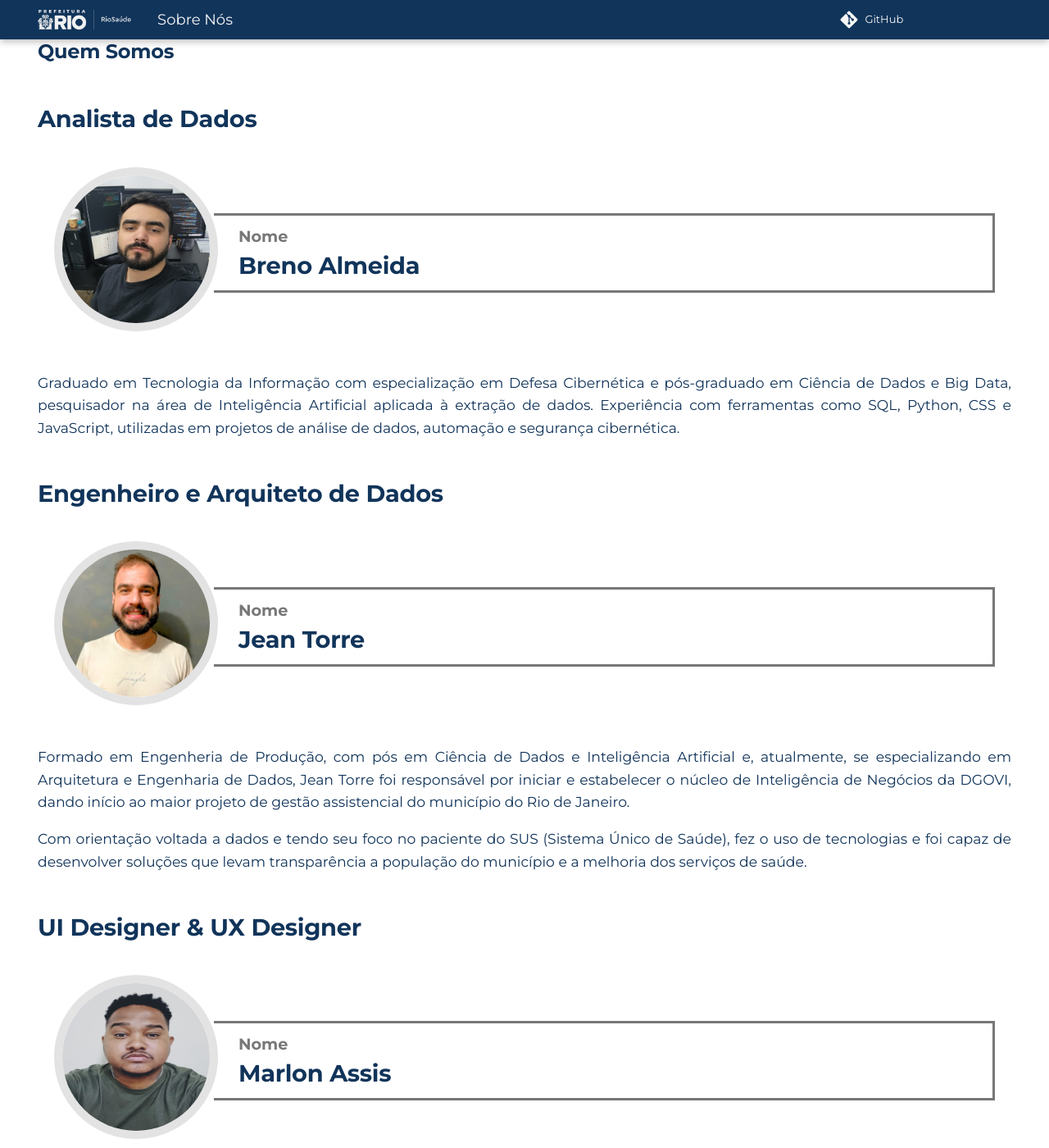
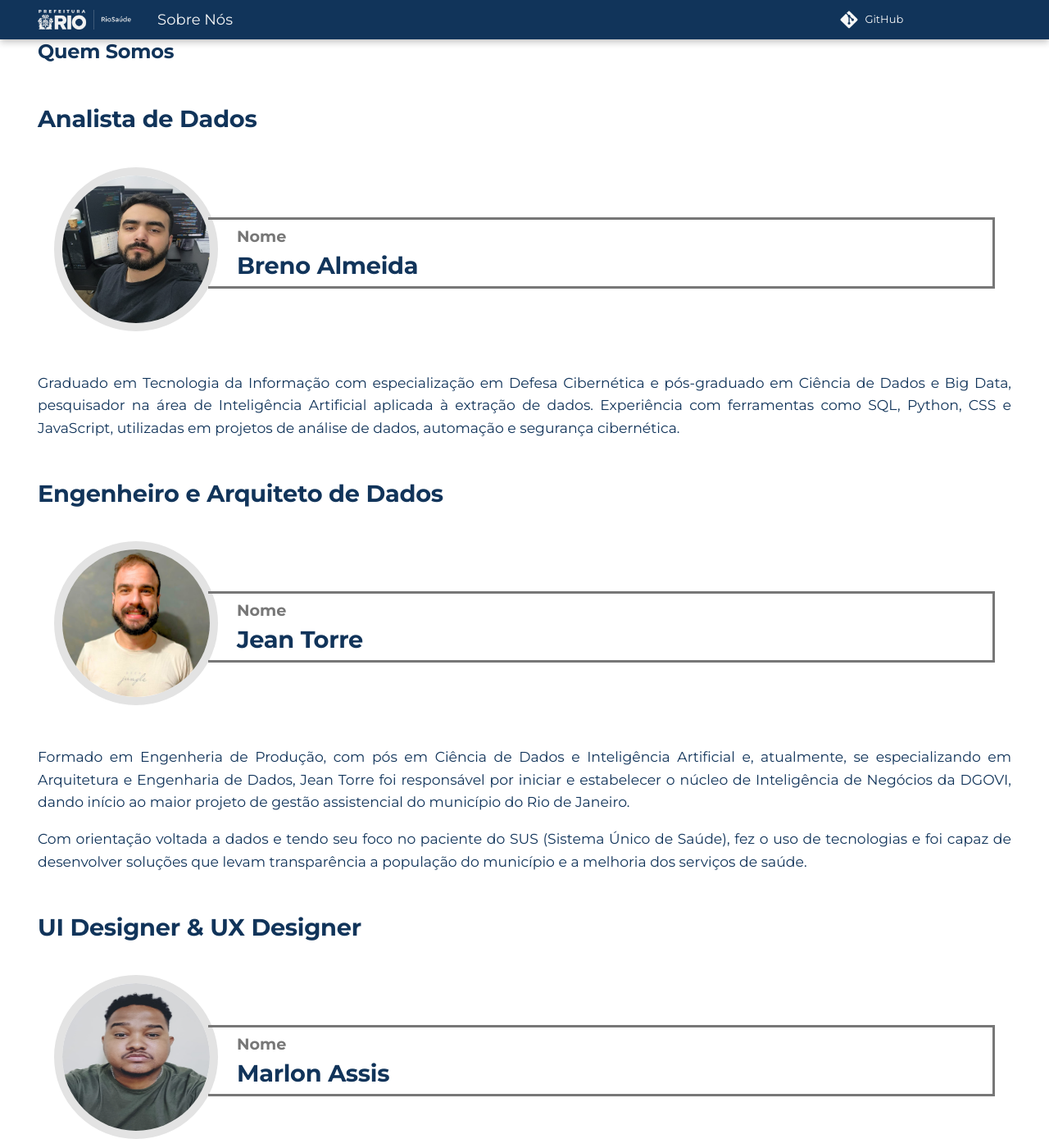
Before and after one commit to jeantorre/riosaude_nucleo_bi, an MkDocs documentation site: the page built from docs/index.md, in a window 1280 px wide and 1400 px high, scrolled down 370 px. Shown: the whole window at 82% size. Built offline with MkDocs 1.6.1 and Material for MkDocs 9.7.7, drawn with Linux system fonts in a browser that asks for light colours; comment, search, counter and statistics services are not loaded.

Commit message:
atualizacao na estilizacao do site

```diff
--- a/docs/css/custom.css
+++ b/docs/css/custom.css
@@ -42,8 +42,8 @@
 .profile-info {
     flex: 1;
     position: relative;
-    margin-left: -25px;
-    padding: 10px 30px;
+    margin-left: -32px;
+    padding: 5px 35px;
     border-top: 3px solid #777777;
     border-right: 3px solid #777777;
     border-bottom: 3px solid #777777;
@@ -77,3 +77,51 @@
     font-size: 0.9em;
     font-family: 'Montserrat', sans-serif;
 }
+
+.social-links {
+    margin-top: 0px;
+    margin-bottom: 0px;
+    margin-left: 0px;
+    display: flex;
+    justify-content: left;
+    gap: 3px;
+}
+
+.social-links a {
+    text-decoration: none;
+}
+
+.social-links img {
+    height: 25px;
+    width: 25px;
+    vertical-align: middle;
+    transition: transform 0.2s ease;
+}
+
+.social-links img:hover {
+    transform: translateY(-2px);
+}
+
+.social-links-home {
+    margin-top: 0px;
+    margin-bottom: 0px;
+    margin-left: 0px;
+    display: flex;
+    justify-content: left;
+    gap: 3px;
+}
+
+.social-links-home a {
+    text-decoration: none;
+}
+
+.social-links-home img {
+    height: 25px;
+    width: 25px;
+    vertical-align: middle;
+    transition: transform 0.2s ease;
+}
+
+.social-links-home img:hover {
+    transform: translateY(-2px);
+}
--- a/docs/css/extra.css
+++ b/docs/css/extra.css
@@ -1,43 +1,55 @@
+@import url('https://fonts.googleapis.com/css2?family=Montserrat:ital,wght@0,100..900;1,100..900&display=swap');
+
 .md-header {
     background-color: #11345a;
     color: #f8f8f8;
+    font-family: 'Montserrat', sans-serif;
   }
 
 .md-footer {
     background-color: #11345a;
     color: #f8f8f8;
+    font-family: 'Montserrat', sans-serif;
 }
 
 .md-nav--primary .md-nav__title {
   background-color: #11345a !important;
   color: #f8f8f8 !important;
+  font-family: 'Montserrat', sans-serif;
 }
 
 .md-nav--primary .md-nav__link {
   color: #11345a !important;
+  font-family: 'Montserrat', sans-serif;
 }
 
 .md-nav--primary .md-nav__link:hover {
   color: #00bff2 !important;
+  font-family: 'Montserrat', sans-serif;
 }
 
 .md-nav--primary .md-nav__source {
   background-color: #11345a !important;
   color: #f8f8f8 !important;
+  font-family: 'Montserrat', sans-serif;
 }
 
 .md-content p {
   font-size: 1em;
+  font-family: 'Montserrat', sans-serif;
 }
 
 .md-content h1 {
   font-size: 1.75em;
+  font-family: 'Montserrat', sans-serif;
 }
 
 .md-content h2 {
   font-size: 1.5em;
+  font-family: 'Montserrat', sans-serif;
 }
 
 .md-content h3 {
   font-size: 1.25em;
+  font-family: 'Montserrat', sans-serif;
 }
```
